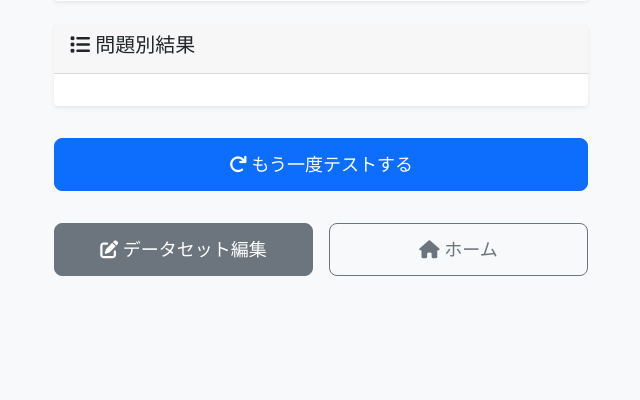
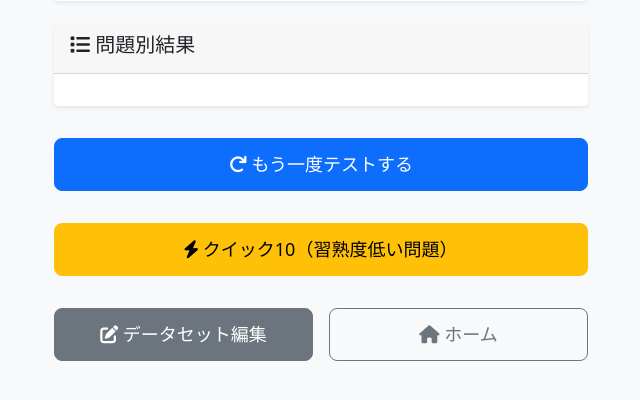
Before and after one commit to tak-s/study-cards, a Flask app: template templates/test_results.html in a window 1280 px wide. Shown: the part 370-770 px from the top of the page, without its empty margins (319-959 px from the left). Run offline with Flask 3, Linux system fonts and the light colour scheme; the template is opened without the code that fills it, so the values that code supplies are empty.

Commit message:
feat: Add quick access button for low proficiency questions in test results

```diff
--- a/templates/test_results.html
+++ b/templates/test_results.html
@@ -130,6 +130,14 @@
                         </a>
                     </div>
                 </div>
+                <div class="col-12">
+                    <div class="d-grid">
+                        <a href="{{ url_for('quick_10_test', filename=test_session.filename) }}"
+                           class="btn btn-warning btn-mobile-primary">
+                            <i class="fas fa-bolt"></i> クイック10（習熟度低い問題）
+                        </a>
+                    </div>
+                </div>
                 <div class="col-6">
                     <div class="d-grid">
                         <a href="{{ url_for('edit_dataset', filename=test_session.filename) }}"
```
